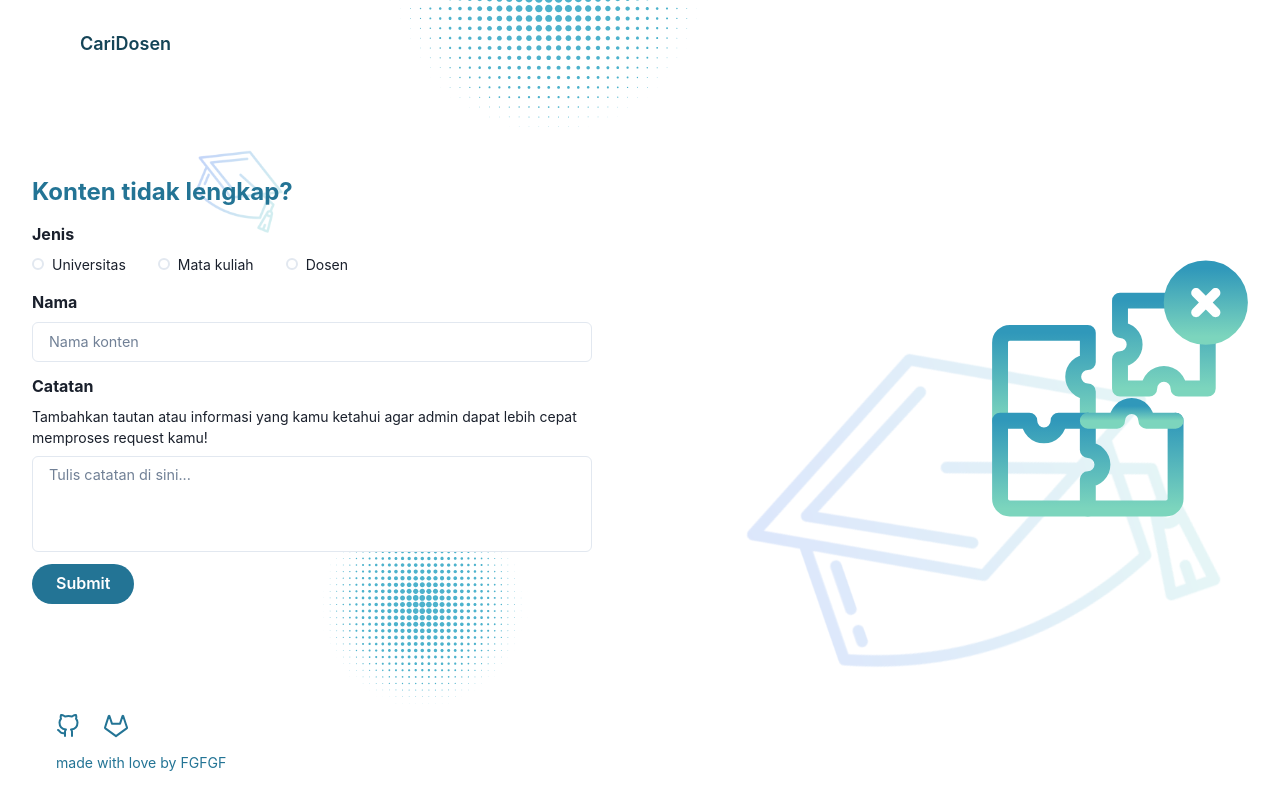
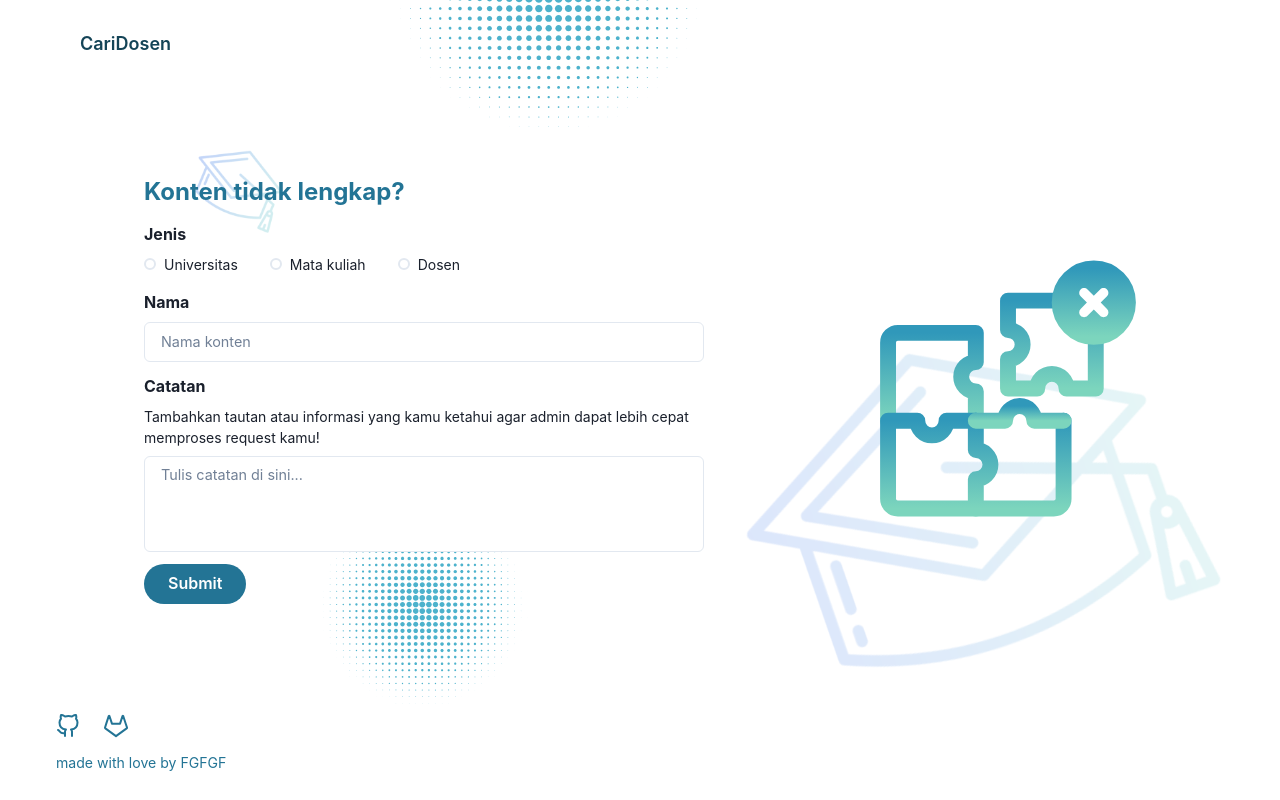
Before and after one commit to IloveNooodles/Dosen-Rank-FE, a Next.js app: page /request in a window 1280 px wide. Built offline with nearby package versions, Linux system fonts and the light colour scheme; no server answers.

Commit message:
fix: request page input field

```diff
--- a/pages/request.tsx
+++ b/pages/request.tsx
@@ -1,14 +1,116 @@
-import { Center, Container, HStack, Text, VStack, Image, Spacer, Radio, RadioGroup, Input, Textarea, Button } from "@chakra-ui/react";
+import { apiInstance } from "@/utils/apiInstance";
+import { Center, Container, HStack, Text, VStack, Image, Spacer, Radio, RadioGroup, Input, Textarea, Button, useToast } from "@chakra-ui/react";
+import axios from "axios";
+import { Form, Formik } from "formik";
+import dynamic from "next/dynamic";
+import React from "react";
+import useSWR, { Fetcher } from "swr";
+import { Response, SelectOption, University } from "@/interfaces";
 
-import React from "react";
+const SelectInput = dynamic(() => import("../components/SelectInput"), { ssr: false });
+
+const fetcher: Fetcher<Response<University[]>, string> = (url) =>
+  apiInstance({isAuthorized: true}).get(url).then((res) => res.data);
+
+function useUniversities() {
+  const { data, isLoading, error } = useSWR(`/univ/`, fetcher);
+
+  return {
+    universities: data?.data,
+    isLoading: isLoading,
+    isError: error,
+  };
+};
 
 const Request: React.FC<{}> = () => {
-  const [value, setValue] = React.useState('1');
+  const toast = useToast();
+
+  const [value, setValue] = React.useState('');
+  const initialValues = {
+    name: "",
+    note: "",
+    university: "",
+    code: "",
+  };
+
+  const { universities, isLoading, isError } = useUniversities();
+  if (isLoading) return <div>Loading...</div>;
+
+  const universityOption: Array<SelectOption> | undefined = universities?.map(
+    ({ id, name }) => ({ label: name, value: id.toString() })
+  );
+
   return (
     <Container>
-      <Center minH="fit-content" h="calc(100vh - 5.5rem - 6.9rem)">
+      <Center minH="calc(100vh - 5.5rem - 6.9rem)">
+        <Formik
+          initialValues={initialValues}
+          onSubmit={async (values) => {
+            try {
+              if (value === 'course') {
+                const data = JSON.stringify({
+                  type: value,
+                  name: values.name,
+                  note: values.note,
+                  university: parseInt(values.university!!),
+                  code: values.code,
+                });
+                // const response = await apiInstance({isAuthorized: true}).post("/request", data);
+                // if (response.status >= 200 && response.status < 300) {
+                //   toast({
+                //     title: 'Request berhasil dikirimkan',
+                //     status: 'success',
+                //     duration: 3000,
+                //     position: 'top',
+                //   })
+                // }
+              } else if (value === 'professor') {
+                const data = JSON.stringify({
+                  type: value,
+                  name: values.name,
+                  note: values.note,
+                  university: parseInt(values.university!!),
+                });
+                // const response = await apiInstance({isAuthorized: true}).post("/request", data);
+                // if (response.status >= 200 && response.status < 300) {
+                //   toast({
+                //     title: 'Request berhasil dikirimkan',
+                //     status: 'success',
+                //     duration: 3000,
+                //     position: 'top',
+                //   })
+                // }
+              } else if (value === 'university') {
+                const data = JSON.stringify({
+                  type: value,
+                  name: values.name,
+                  note: values.note,
+                });
+                // const response = await apiInstance({isAuthorized: true}).post("/request", data);
+                // if (response.status >= 200 && response.status < 300) {
+                //   toast({
+                //     title: 'Request berhasil dikirimkan',
+                //     status: 'success',
+                //     duration: 3000,
+                //     position: 'top',
+                //   })
+                // }
+              }
+            } catch (error) {
+              if (axios.isAxiosError(error)) {
+                toast({
+                  title: 'Request gagal dikirimkan',
+                  description: 'Silahkan coba kembali',
+                  status: 'error',
+                  duration: 3000,
+                  position: 'top'
+                })
+              }
+            }
+          }}>
+          <Form>
             <HStack w={"full"}>
-            <VStack align={"left"} gap={3} w="70vh">
+                <VStack align={"left"} gap={3} w={{base: '30vh', md: '70vh'}}>
                     <Text fontSize="2xl" fontWeight="bold" color={"biru.800"}>Konten tidak lengkap?</Text>
                     <VStack align={"left"}>
                         <Text fontWeight={"bold"}>Jenis</Text>
@@ -18,15 +120,33 @@ const Request: React.FC<{}> = () => {
                             <Radio value='professor' paddingRight={8}>Dosen</Radio>
                         </RadioGroup>
                     </VStack>
+                    {value === 'course' || value === 'professor' ? (
+                      <VStack align={"left"}>
+                        <Text fontWeight={"bold"}>Universitas</Text>
+                        <SelectInput
+                          id="university"
+                          name="university"
+                          placeholder="Pilih universitas"
+                          options={universityOption || []}
+                        />
+                      </VStack>
+                    ) : null}
+                    {value === 'course' ? (
+                      <VStack align={"left"}>
+                        <Text fontWeight={"bold"}>Kode Mata Kuliah</Text>
+                        <Input id="code" name="code" placeholder="Kode konten" fontSize={{ base: '0.75rem', md: '0.9rem' }} backgroundColor={"white"} />
+                      </VStack>
+                    ) : null}
                     <VStack align={"left"}>
                         <Text fontWeight={"bold"}>Nama</Text>
-                    <Input placeholder="Nama konten" fontSize={{ base: '0.75rem', md: '0.9rem' }} backgroundColor={"white"} />
+                        <Input id="name" name="name" placeholder="Nama konten" fontSize={{ base: '0.75rem', md: '0.9rem' }} backgroundColor={"white"} />
                     </VStack>
                     <VStack align={"left"}>
                         <Text fontWeight={"bold"}>Catatan</Text>
                         <Text fontSize={"sm"}>Tambahkan tautan atau informasi yang kamu ketahui agar admin dapat lebih cepat memproses request kamu!</Text>
                         <Textarea
-                        id="requestTextArea"
+                            id="note"
+                            name="note"
                             placeholder="Tulis catatan di sini..."
                             resize="none"
                             maxLength={500}
@@ -37,9 +157,11 @@ const Request: React.FC<{}> = () => {
                     </VStack>
                     <Button variant={"primary"} w="fit-content">Submit</Button>
                 </VStack>
-            <Spacer />
-            <Image src="/puzzle.svg" alt="Decoration" w="16rem" pointerEvents="none" userSelect="none" />
+                <Spacer w={{base: '0vh', md: "20vh"}} />
+                <Image src="/puzzle.svg" alt="Decoration" w={{base: "0rem", md: "16rem"}} pointerEvents="none" userSelect="none" />
             </HStack>
+          </Form>
+        </Formik>
       </Center>
     </Container>
   );
```
Lines whose indentation alone changed are shown as unchanged.
